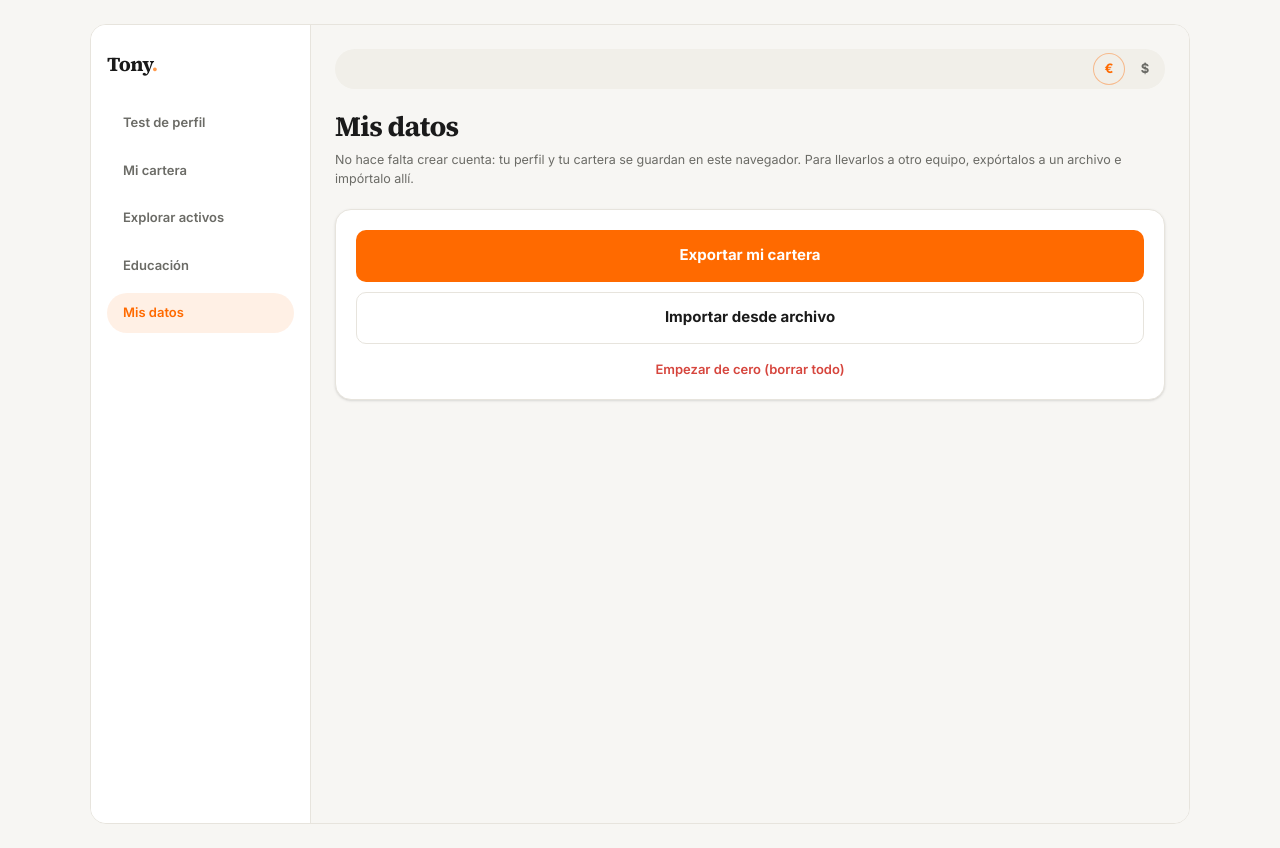
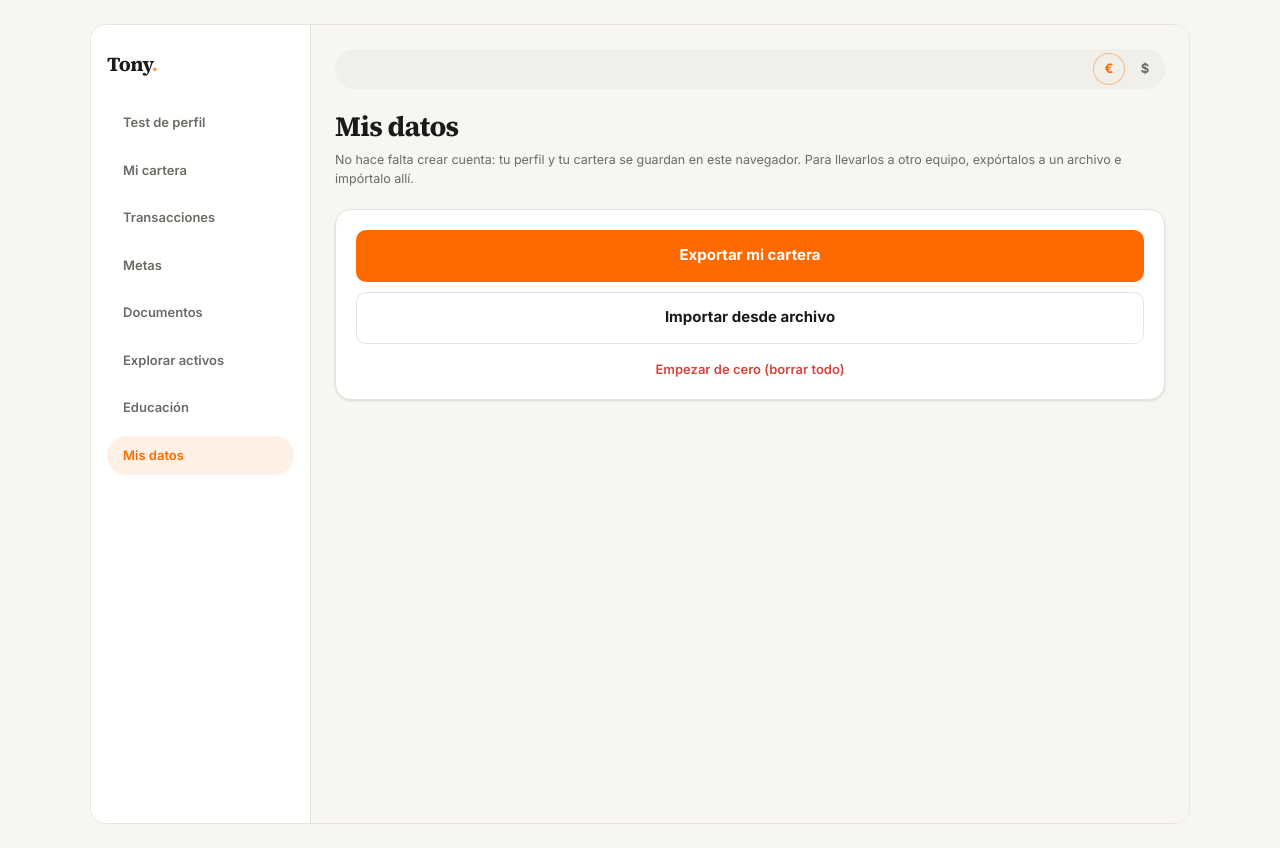
Before and after one commit to llabres1969-creator/t69-investment, a Next.js app: page /datos in a window 1280 px wide. Built offline with nearby package versions, Linux system fonts and the light colour scheme.

Commit message:
Add Transacciones, Metas, and Documentos to the sidebar

```diff
--- a/src/components/layout/Sidebar.tsx
+++ b/src/components/layout/Sidebar.tsx
@@ -7,6 +7,9 @@ import { usePathname } from "next/navigation";
 const NAV_ITEMS = [
   { href: "/test", label: "Test de perfil" },
   { href: "/portfolio", label: "Mi cartera" },
+  { href: "/transacciones", label: "Transacciones" },
+  { href: "/metas", label: "Metas" },
+  { href: "/documentos", label: "Documentos" },
   { href: "/explorar", label: "Explorar activos" },
   { href: "/educacion", label: "Educación" },
   { href: "/datos", label: "Mis datos" },
```
